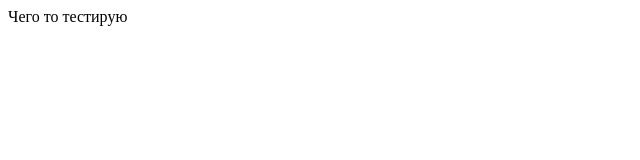
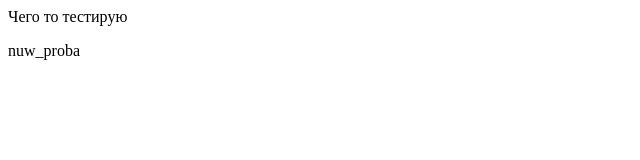
Before and after one commit to Ponomaryov-Igor87/Proba, a plain HTML site: page index.html in a window 1280 px wide. Shown: the full height of the page, 0-640 px from the left. Drawn offline with Linux system fonts and the light colour scheme.

Commit message:
nuw_proba

```diff
--- a/index.html
+++ b/index.html
@@ -9,6 +9,7 @@
 
 <body>
     <div class="test">Чего то тестирую</div>
+    <P>nuw_proba</P>
 </body>
 
 </html>
```
